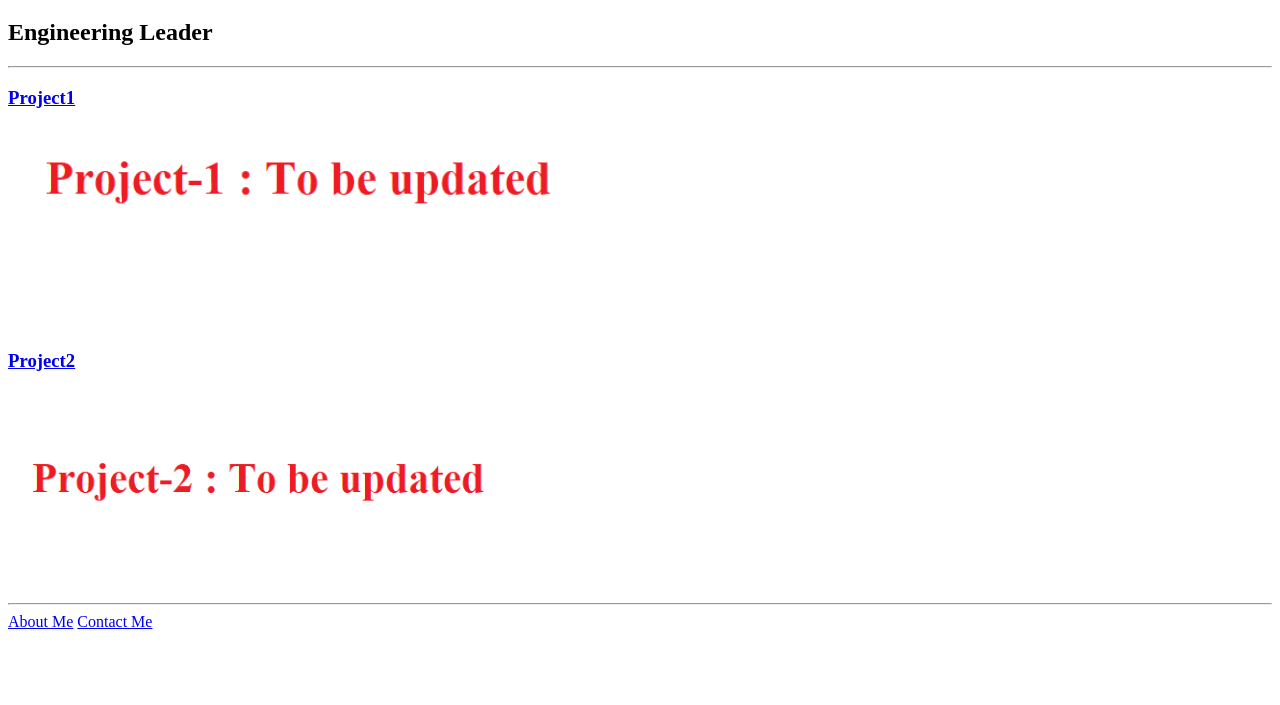
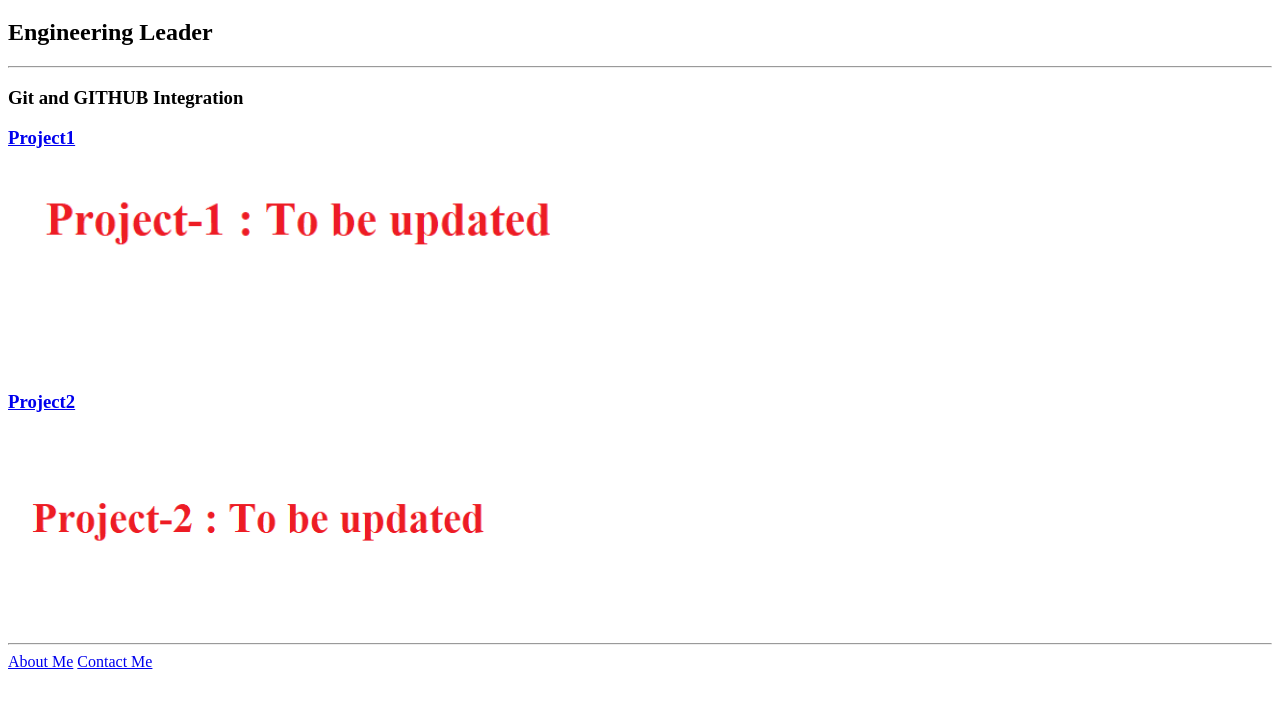
Before and after one commit to abhirpatil21/abhi-html-portfolio, a plain HTML site: page index.html in a window 1280 px wide. Shown: the part 61-766 px from the top of the page. Drawn offline with Linux system fonts and the light colour scheme.

Commit message:
Abhi - Updated index.html with gitgithub inclusion

```diff
--- a/index.html
+++ b/index.html
@@ -10,6 +10,9 @@
   <h1>Portfolio Of Mr. Abhinandan R Patil</h1>
   <h2>Engineering Leader</h2>
   <hr />
+
+  <h3><a href="./public/gitgithubint.html"></a>Git and GITHUB Integration</h3>
+
   <h3><a href="./public/prj1.html">Project1</a></h3>
   <img src="./assets/images/Prj1.png" height="200" alt="Project1 text"/>
   <h3><a href="./public/prj2.html">Project2</a></h3>
```
